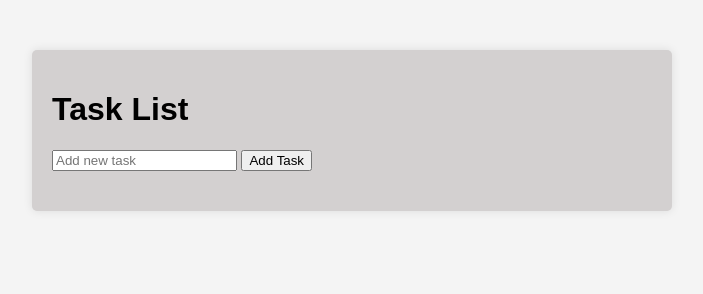
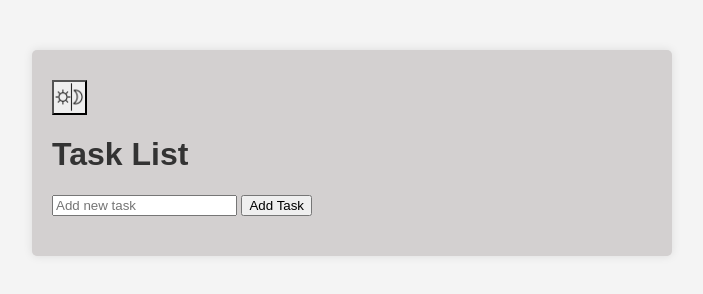
Before and after one commit to whilrod/todo-list.github.io, a plain HTML site: page index.html in a window 1280 px wide. Shown: the whole page, without its empty margins (288-991 px from the left). Drawn offline with Linux system fonts and the light colour scheme.

Commit message:
Dark/light mode added

```diff
--- a/index.html
+++ b/index.html
@@ -8,6 +8,9 @@
 </head>
 <body>
     <div class="container">
+        <div id="theme-switcher">
+            <button onclick="toggleTheme()">&nbsp;</button>
+        </div>
         <h1>Task List</h1>
         <div id="task-form">
             <input type="text" id="newTask" placeholder="Add new task">
--- a/script.js
+++ b/script.js
@@ -68,3 +68,12 @@ function addTask(){
 
         tasklist.appendChild(listItem);
     }
+
+    function toggleTheme(){
+        document.body.classList.toggle('dark-mode');
+        const buttons= document.querySelectorAll('button');
+        buttons.forEach(button =>{
+            button.style.backgroundColor=getComputedStyle(document.body).getPropertyValue('--button-background');
+            button.style.color=getComputedStyle(document.body).getPropertyValue('--button-color');
+        })
+    }
--- a/style.css
+++ b/style.css
@@ -2,13 +2,15 @@ body {
  font-family: Arial,sans-serif;
  margin:0;
  padding:0;
- background-color: #f4f4f4;
+ background-color: var(--background-color,#f4f4f4);
+ color:var(--color,#333);
+ transition: background-color 0.7s, color 0.5s;
 }
 
 .container {
     max-width: 600px;
     margin: 50px auto;
-    background-color: #d3d0d0;
+    background-color:var(--background-color, #d3d0d0);
     padding: 20px;
     border-radius: 5px;
     box-shadow: 0 0 10px  rgba(0,0,0,0.1);
@@ -32,9 +34,29 @@ li{
     background-color: #eee;
     margin-bottom: 10px;
     border-radius: 5px;
+    color:#333;
 }
 
 li.completed{
     text-decoration: line-through;
     color: #888;
 }
+
+#theme-switcher{
+    margin-top: 10px;
+}
+
+#theme-switcher button{
+    background-image: url('dia-y-noche.png');
+    background-repeat: no-repeat;
+    background-size: 30px;
+    width: 35px;
+    height: 35px;
+}
+
+body.dark-mode{
+    --background-color:#333;
+    --color:#fff;
+    --button-background:#555;
+    --button-color:#fff;
+}
```
Also changed, not shown: dia-y-noche.png (added).
